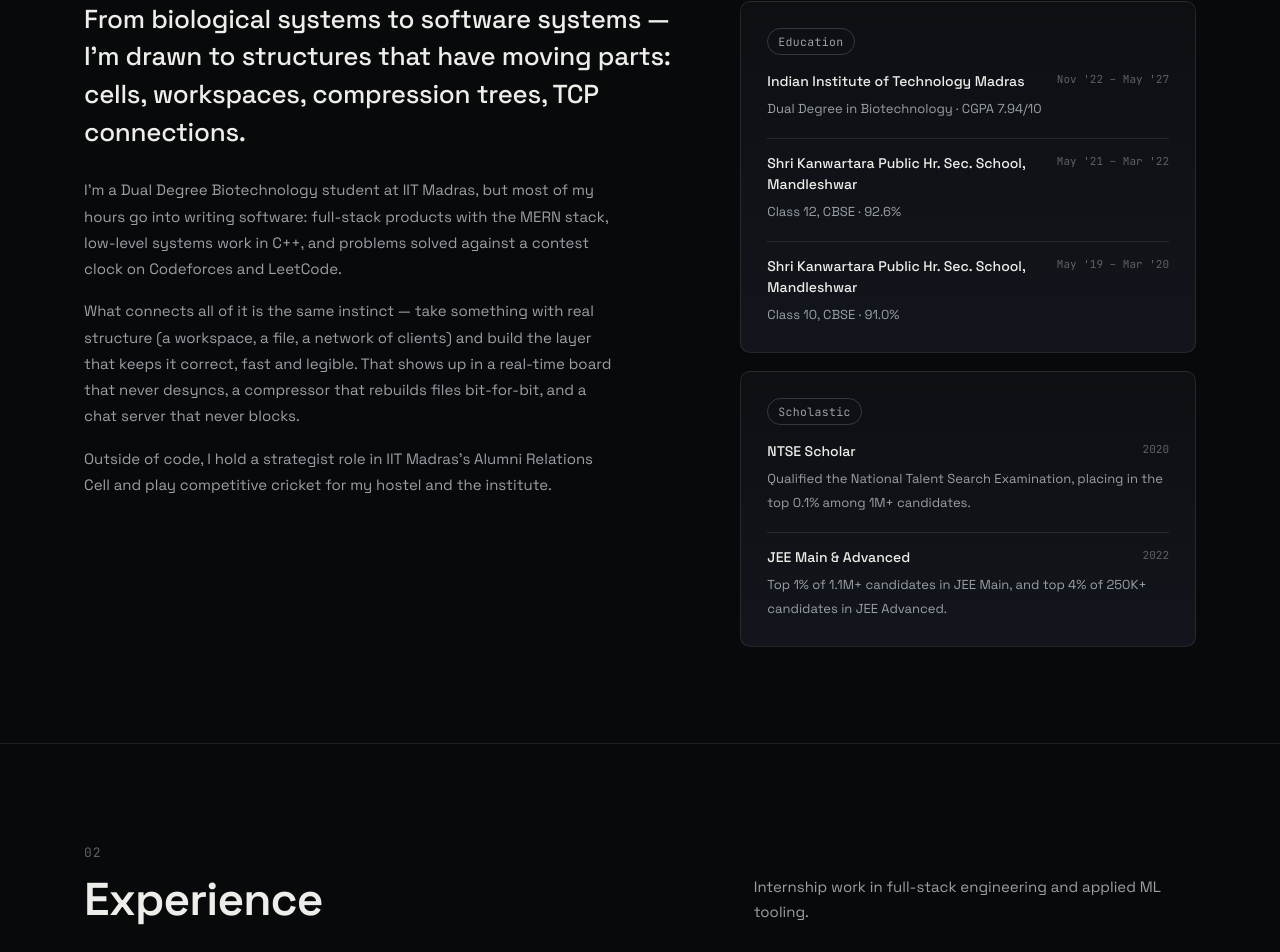
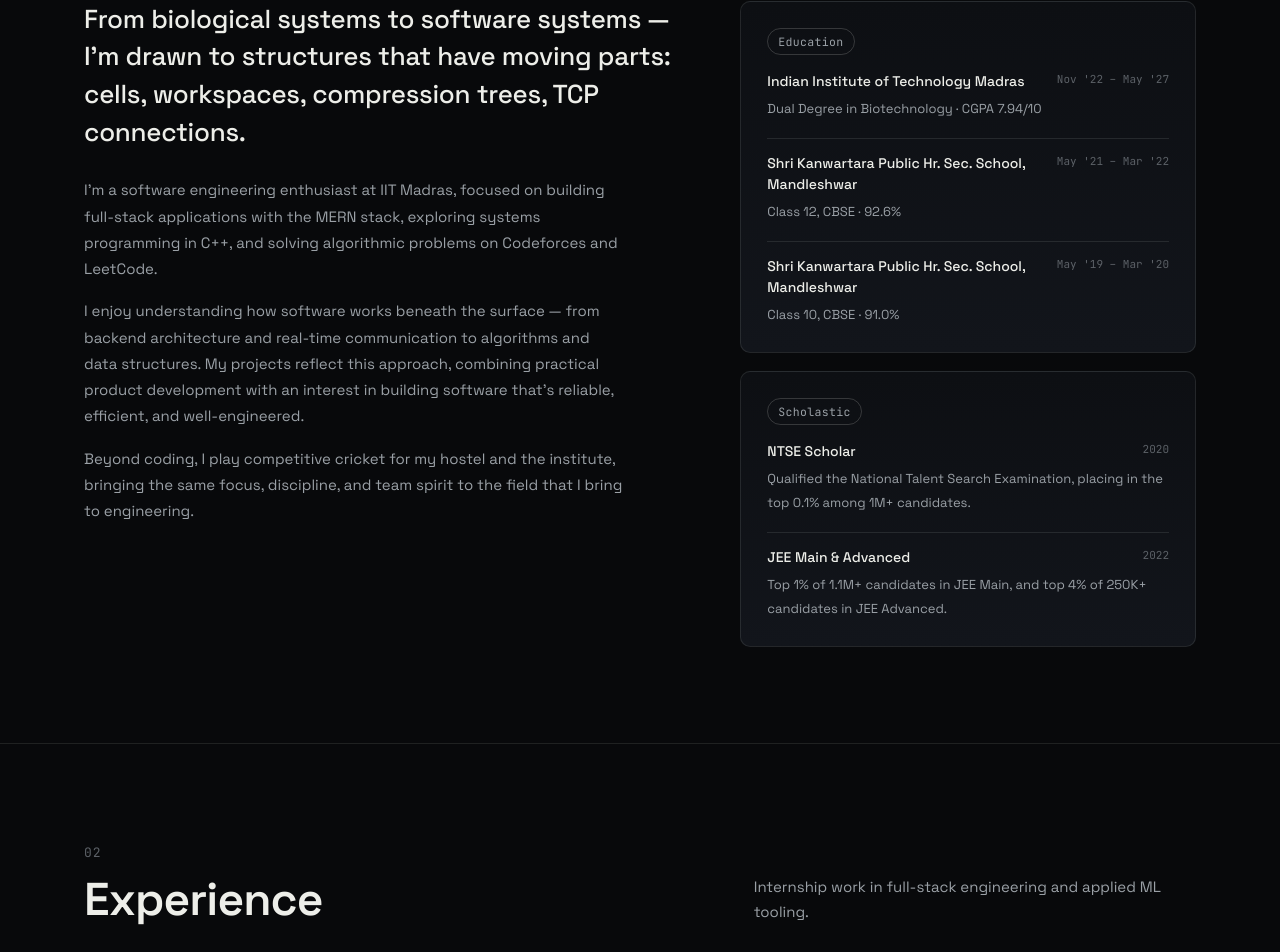
Before and after one commit to Pratik464iitm/My-Portfolio_pp, a React (Vite) app: page / in a window 1280 px wide. Shown: the part 1053-2005 px from the top of the page. Built offline with nearby package versions, Linux system fonts and the light colour scheme.

Commit message:
updataed about section

```diff
--- a/src/components/About.jsx
+++ b/src/components/About.jsx
@@ -20,20 +20,21 @@ export default function About() {
               moving parts: cells, workspaces, compression trees, TCP connections.
             </p>
             <div className="about-body">
+
             <p>
-                I'm a Dual Degree Biotechnology student at IIT Madras, but most of my hours go into
-                writing software: full-stack products with the MERN stack, low-level systems work in
-                C++, and problems solved against a contest clock on Codeforces and LeetCode.
+              I'm a software engineering enthusiast at IIT Madras, focused on building full-stack
+              applications with the MERN stack, exploring systems programming in C++, and solving
+              algorithmic problems on Codeforces and LeetCode.
             </p>
             <p>
-                What connects all of it is the same instinct — take something with real structure
-                (a workspace, a file, a network of clients) and build the layer that keeps it correct,
-                fast and legible. That shows up in a real-time board that never desyncs, a compressor
-                that rebuilds files bit-for-bit, and a chat server that never blocks.
+              I enjoy understanding how software works beneath the surface — from backend architecture
+              and real-time communication to algorithms and data structures. My projects reflect this
+              approach, combining practical product development with an interest in building software
+              that's reliable, efficient, and well-engineered.
             </p>
             <p>
-                Outside of code, I hold a strategist role in IIT Madras's Alumni Relations Cell and
-                play competitive cricket for my hostel and the institute.
+              Beyond coding, I play competitive cricket for my hostel and the institute, bringing the
+              same focus, discipline, and team spirit to the field that I bring to engineering.
             </p>
             </div>
           </Reveal>
```
Lines whose indentation alone changed are shown as unchanged.
